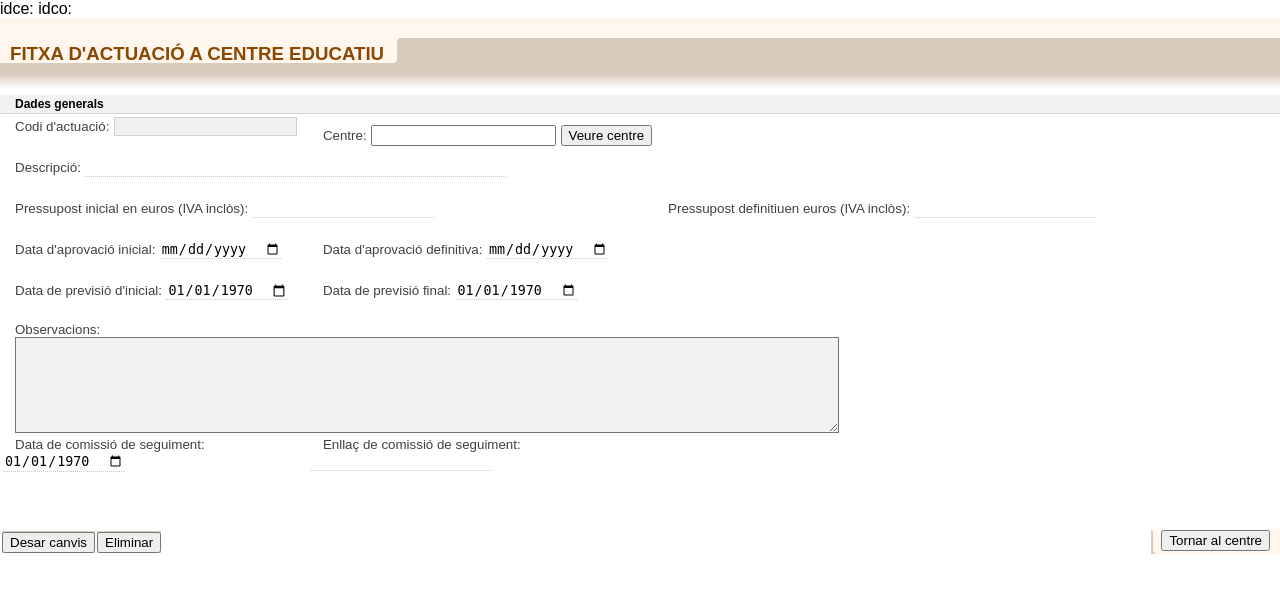
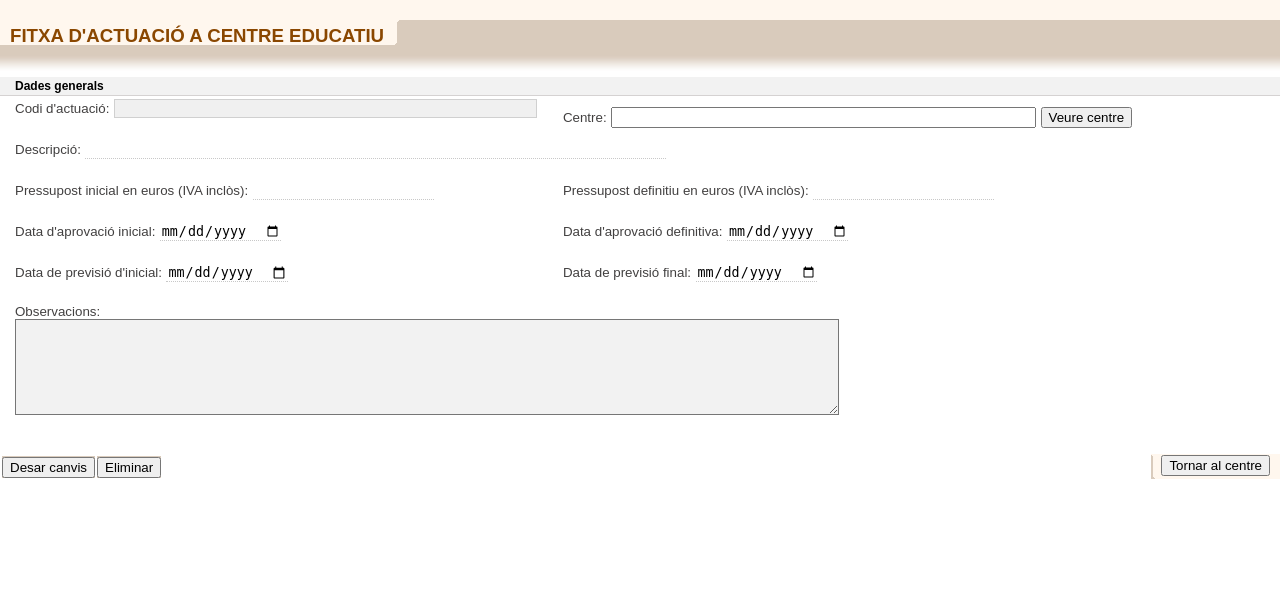
Before and after one commit to infraestructures/sie, a PHP site: page /conveni/actuacioConveniForm.php in a window 1280 px wide. Shown: the top 593 px of the page. Run offline with PHP 8.4, Linux system fonts and the light colour scheme; data that the repository does not hold is empty.

Commit message:
Canvis en la gestió de convenis

```diff
--- a/conveni/actuacioConveniForm.php
+++ b/conveni/actuacioConveniForm.php
@@ -5,15 +5,14 @@
 	// Recupera el id de la solicitud GET
 	$id = $_GET['id'] ?? null;
 	$id_centre = $_GET['id_centre'] ?? '';
+	$nom_centre = $_GET['nom_centre'] ?? '';
 	$id_conveni = $_GET['id_conveni'] ?? '';
 
-echo "idce: $id_centre";
-echo "idco: $id_conveni";
 	$fechaActual = date('Y-m-d');
 	$actuacio = [
 		'id' => '',
 		'centre_id' => '',
-		'nom_centre' => '',
+		'Centre' => '',
 		'descripcio' => '',
 		'pressupost_inicial' => '',
 		'pressupost_definitiu' => '',
@@ -21,9 +20,7 @@ echo "idco: $id_conveni";
 		'aprovacio_definitiva' => '',
 		'previsio_inici' => '',
 		'previsio_final' => '',
-		'observacions' => '',
-		'comissio_seguiment_data' => '',
-		'comissio_seguiment_enllac' => ''
+		'observacions' => ''
 	];
 
 	if ($id) {
@@ -38,8 +35,6 @@ echo "idco: $id_conveni";
 			act.previsio_inici,
 			act.previsio_final,
 			act.observacions,
-			act.comissio_seguiment_data,
-			act.comissio_seguiment_enllac,
 			cen.Centre
 		FROM actuacio_conveni act, centres cen
 		WHERE cen.id = act.centre_id
@@ -125,12 +120,12 @@ echo "idco: $id_conveni";
 							<td>
 								<!-- Codi d'actuació -->
 								<label for="codi" class="campoFicha_Blanca">Codi d'actuació:</label>
-								<input type="text" id="codi" name="codi" class="formularioFicha" value="<?= $actuacio['id'] ?>" disabled ><br><br>
+								<input type="text" id="codi" name="codi" class="formularioFicha" size="50" value="<?= $actuacio['id'] ?>" disabled ><br><br>
 							</td>
 							<td>
 								<!-- Centre -->
 								<label class="campoFicha_Blanca">Centre:</label>
-								<input type="text" name="centre" value="<?= $actuacio['Centre'] ?>" readonly>
+								<input type="text" name="centre" size="50" value="<?= $nom_centre ?>" readonly>
 								<input type="hidden" id="centre_id" name="centre_id" value="<?= $id_centre ?>">
 								<button type="button" onclick="obrirCentre()">Veure centre</button>
 							</td>
@@ -139,18 +134,18 @@ echo "idco: $id_conveni";
 							<td colspan="3">
 								<!-- Descripció -->
 								<label for="descripcio" class="campoFicha_Blanca">Descripció:</label>
-								<input type="text" id="descripcio" name="descripcio" class="formularioFicha" SIZE="50" value="<?= $actuacio['descripcio'] ?>"><br><br>
+								<input type="text" id="descripcio" name="descripcio" class="formularioFicha" size="70" value="<?= $actuacio['descripcio'] ?>"><br><br>
 							</td>
 						</tr>
 						<tr>
-							<td colspan="2">
+							<td>
 								<!-- Pressupost inicial -->
 								<label for="pressupost_inicial" class="campoFicha_Blanca">Pressupost inicial en euros (IVA inclòs):</label>
 								<input type="text" id="pressupost_inicial" name="pressupost_inicial" class="formularioFicha" value="<?= $actuacio['pressupost_inicial'] ?>"><br><br>
 							</td>
 							<td>
 								<!-- Pressupost definitiu -->
-								<label for="pressupost_definitiu" class="campoFicha_Blanca">Pressupost definitiuen euros (IVA inclòs):</label>
+								<label for="pressupost_definitiu" class="campoFicha_Blanca">Pressupost definitiu en euros (IVA inclòs):</label>
 								<input type="text" id="pressupost_definitiu" name="pressupost_definitiu" class="formularioFicha" value="<?= $actuacio['pressupost_definitiu'] ?>"><br><br>
 							</td>
 						</tr>
@@ -171,28 +166,18 @@ echo "idco: $id_conveni";
 							<td>
 								<!-- Data previsió inici -->
 								<label for="previsio_inici" class="campoFicha_Blanca">Data de previsió d'inicial:</label>
-								<input type="date" id="previsio_inici" name="previsio_inici" class="formularioFicha" value="<?= date('Y-m-d', strtotime($actuacio['previsio_inici'])) ?>"><br><br>
+								<input type="date" id="previsio_inici" name="previsio_inici" class="formularioFicha" value="<?= !empty($actuacio['previsio_inici']) ? date('Y-m-d', strtotime($actuacio['previsio_inici'])) : '' ?>"><br><br>
 							</td>
 							<td>
 								<!-- Data previsió final -->
 								<label for="previsio_final" class="campoFicha_Blanca">Data de previsió final:</label>
-								<input type="date" id="previsio_final" name="previsio_final" class="formularioFicha" value="<?= date('Y-m-d', strtotime($actuacio['previsio_final'])) ?>"><br><br>
+								<input type="date" id="previsio_final" name="previsio_final" class="formularioFicha" value="<?= !empty($actuacio['previsio_final']) ? date('Y-m-d', strtotime($actuacio['previsio_final'])) : '' ?>"><br><br>
 							</td>
 						</tr>
 						<tr>
 							<td colspan="3">
 								<label for="observacions" class="campoFicha_Blanca" style="align-self:start; display:grid">Observacions:</label>
 								<textarea name="observacions" id="observacions" class="contenedorFicha_Blanca" rows="6" cols="100"><?= $actuacio['observacions'] ?></textarea>
-							</td>
-						</tr>
-						<tr>
-							<td>
-								<label for="comissio_seguiment_data" class="campoFicha_Blanca" style="align-self:start; display:grid">Data de comissió de seguiment:</label>
-								<input type="date" id="comissio_seguiment_data" name="comissio_seguiment_data" class="formularioFicha" value="<?= date('Y-m-d', strtotime($actuacio['comissio_seguiment_data'])) ?>"><br><br>
-							</td>
-							<td>
-								<label for="comissio_seguiment_enllac" class="campoFicha_Blanca" style="align-self:start; display:grid">Enllaç de comissió de seguiment:</label>
-								<input type="text" id="comissio_seguiment_enllac" name="comissio_seguiment_enllac" class="formularioFicha" value="<?= $actuacio['comissio_seguiment_enllac'] ?>"><br><br>
 							</td>
 						</tr>
 					</table>
--- a/conveni/centreConveniForm.php
+++ b/conveni/centreConveniForm.php
@@ -130,7 +130,7 @@
 							<!-- Centre -->
 							<label class="campoFicha_Blanca">Centre:</label>
 							<?php if ($id_centre): ?>
-								<input type="text" name="centre" value="<?= $nom_centre ?>" readonly>
+								<input type="text" name="centre" size="40" value="<?= $nom_centre ?>" readonly>
 							<?php else: ?>
 								<select id="centre" name="centre" class="campoFicha_Blanca" onchange="actualitzaCentreId()" required>
 									<option value="">Selecciona un centre</option>
@@ -167,7 +167,7 @@
 				<ul class="botoneraListado">
 					<li class="tituloListado">LLISTAT D'ACTUACIONS</li>
 					<li class="fondoBotoneraListado">
-						<input type="button" class="boton" value="Nova actuació" onclick="location.href='actuacioConveniForm.php?id_conveni=<?php echo $id_conveni ?>&id_centre=<?php echo $id_centre ?>';">
+						<input type="button" class="boton" value="Nova actuació" onclick="location.href='actuacioConveniForm.php?id_conveni=<?php echo $id_conveni ?>&id_centre=<?php echo $id_centre ?>&nom_centre=<?php echo $nom_centre ?>';">
 					</li>
 				</ul>
 
--- a/conveni/conveniInsertUpdate.php
+++ b/conveni/conveniInsertUpdate.php
@@ -52,7 +52,7 @@
                     observacions,
                     estat_conveni_id,
                     pressupost,
-                    ajuntament_id,)
+                    ajuntament_id)
                 VALUES
                     (?, ?, ?, ?, ?, ?, ?, ?)";
 
@@ -60,7 +60,7 @@
         if (!$stmt) {
             die("Error en la preparació de la consulta: " . $connexio->error);
         }
-        if (!$stmt->bind_param("sssssidiss", $descripcio,
+        if (!$stmt->bind_param("sssssidi", $descripcio,
         $data_inici,
                $data_signatura,
                $data_pagament,
--- a/conveni/documentConveniForm.php
+++ b/conveni/documentConveniForm.php
@@ -75,7 +75,7 @@
 			</div>
 		</div>
 		<li class="fondoBotoneraFicha">
-			<button type="submit" class="boton">Desar canvis</button>
+			<input type="submit" class="boton" onclick="return confirm('Estàs segur de desar els canvis?');" value="Desar canvis">
 		</li>
 		<li class="volverFicha">
 			<button type="button" class="boton"onclick="window.history.back();">Tornar al llistat</button>
--- a/conveni/pagamentActuacioConveniForm.php
+++ b/conveni/pagamentActuacioConveniForm.php
@@ -11,7 +11,7 @@
 	$concepte = '';
 	$import = '';
 	$data = '';
-echo "idp: $idPagament" ;
+
 	// Si es rep un `codi`, consultar la taula `pagament_conveni` per obtenir les dades
 	if ($idPagament) {
 		$sql = "
```
Also changed, not shown: conveni/actuacioConveniInsertUpdate.php (+6 -16 lines), conveni/conveniForm.php (+6 -2 lines).
